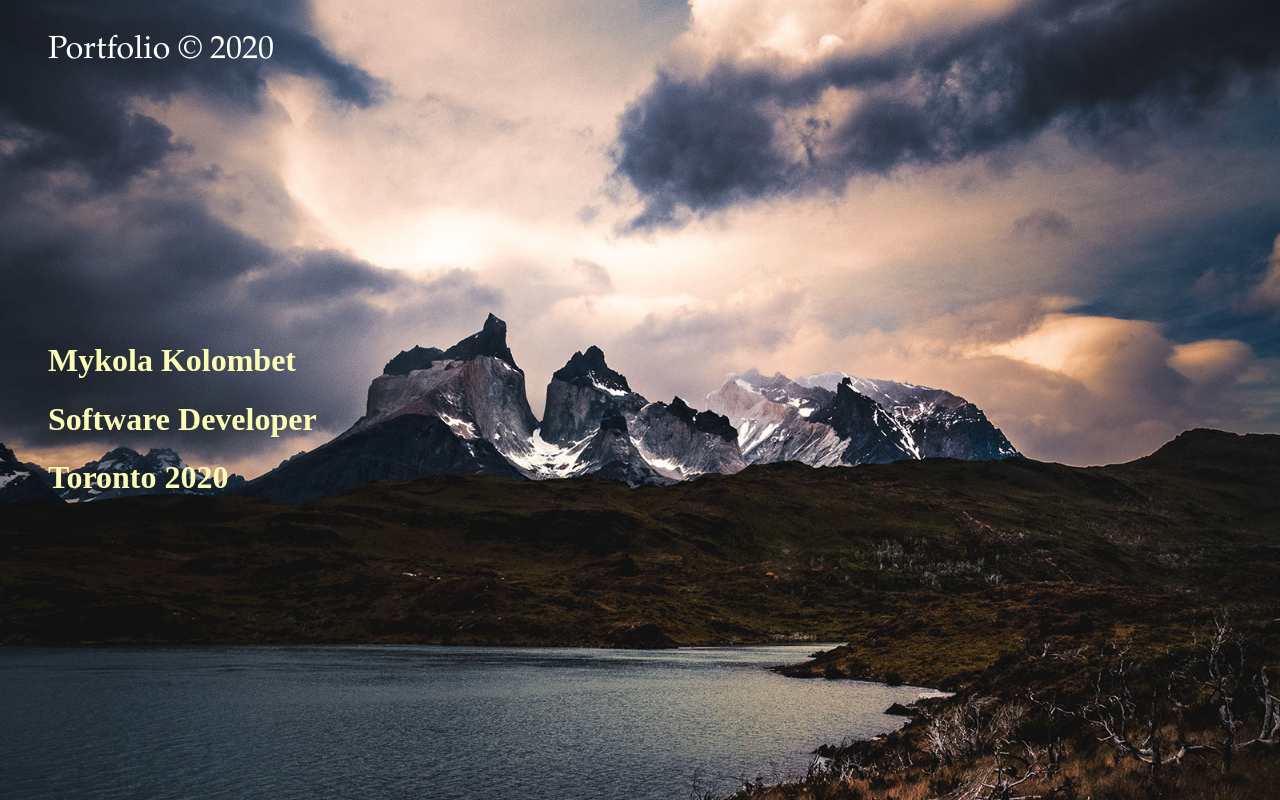
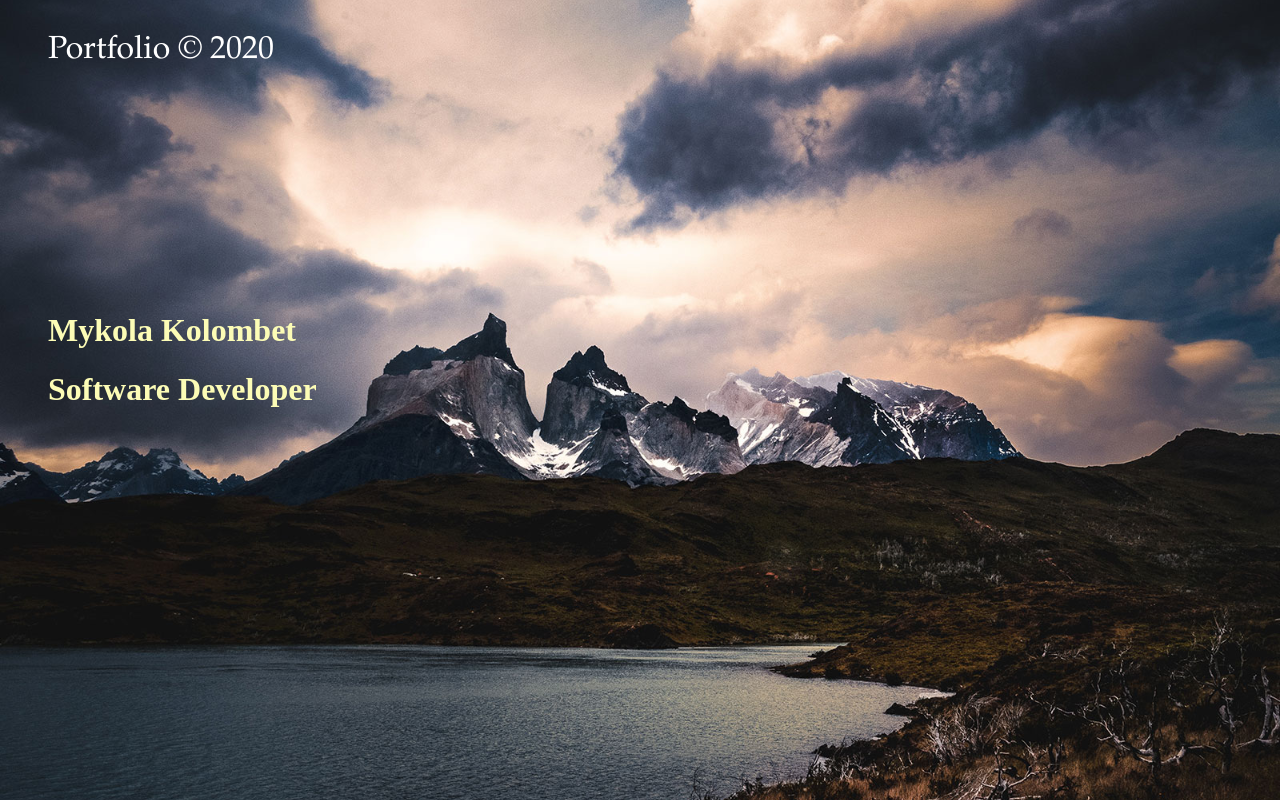
Before and after one commit to Nick9707/Portfolio, a plain HTML site: page index.html in a window 1280 px wide. Drawn offline with Linux system fonts and the light colour scheme; animation ran at ten frames a second.

Commit message:
add margin

```diff
--- a/css/base.css
+++ b/css/base.css
@@ -157,7 +157,7 @@ a:focus {
 .frame__content {
 	/*line-height: 0.8;*/
 	/*pointer-events: none;*/
-	margin-top: 13vh;
+	/*margin-top: 13vh;*/
 	/*font-size: 40vw;*/
 	font-family: essonnes-display, serif;
 	/*mix-blend-mode: soft-light;*/
@@ -240,6 +240,7 @@ a:focus {
 	.frame__content {
 		grid-area: content;
 		margin: 0;
+		margin-bottom: 10%;
 	}
 	.frame a {
 		pointer-events: auto;
--- a/index.html
+++ b/index.html
@@ -24,7 +24,6 @@
 		<div class="frame__content">
 			<h1>Mykola Kolombet</h1>
 			<h1>Software Developer</h1>
-			<h1>Toronto 2020</h1>
 		</div>
 		<!-- <img src="img/MyPhoto4.png" alt="" style="width:250px; height: 300px"> -->
 	</div>
```
